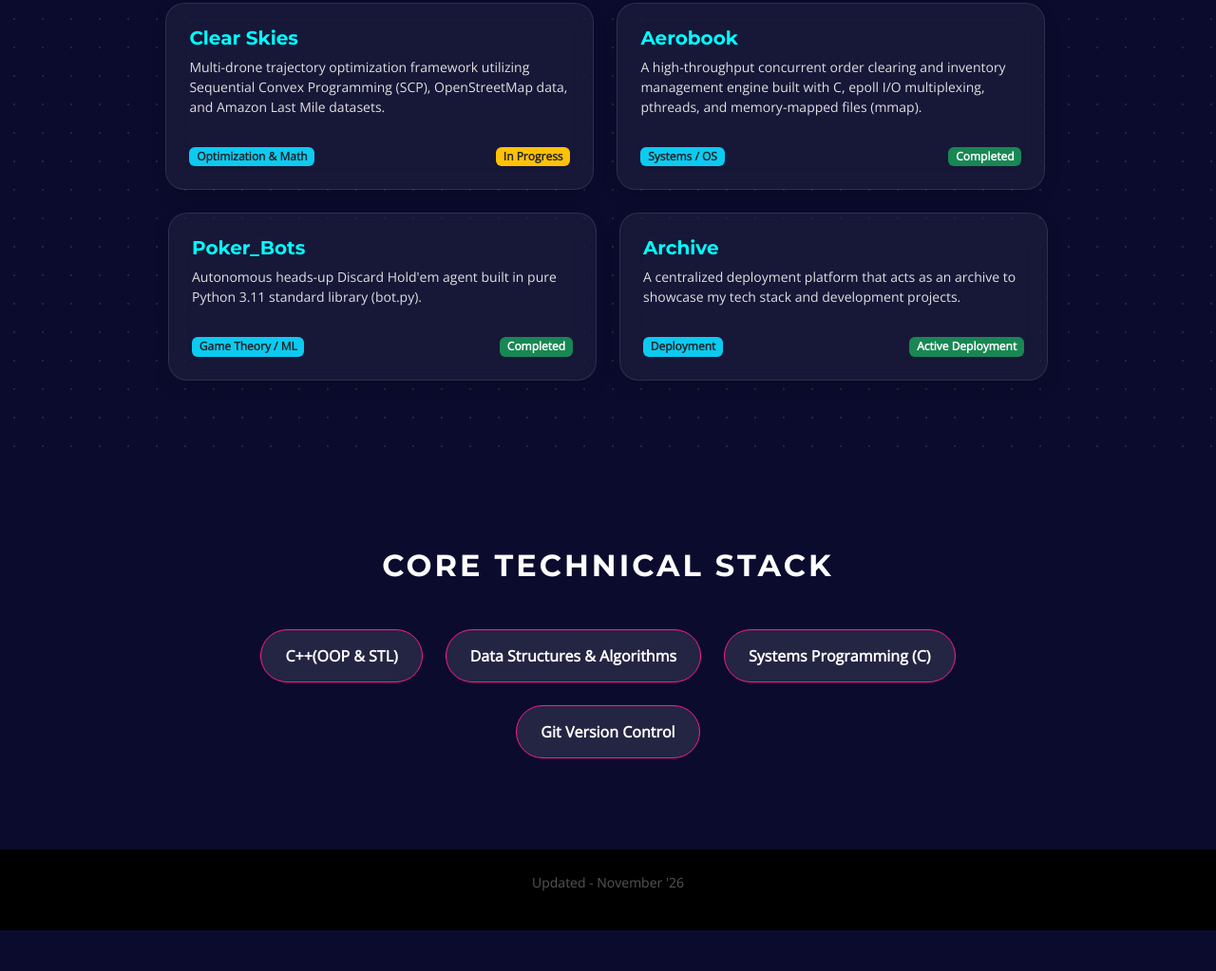
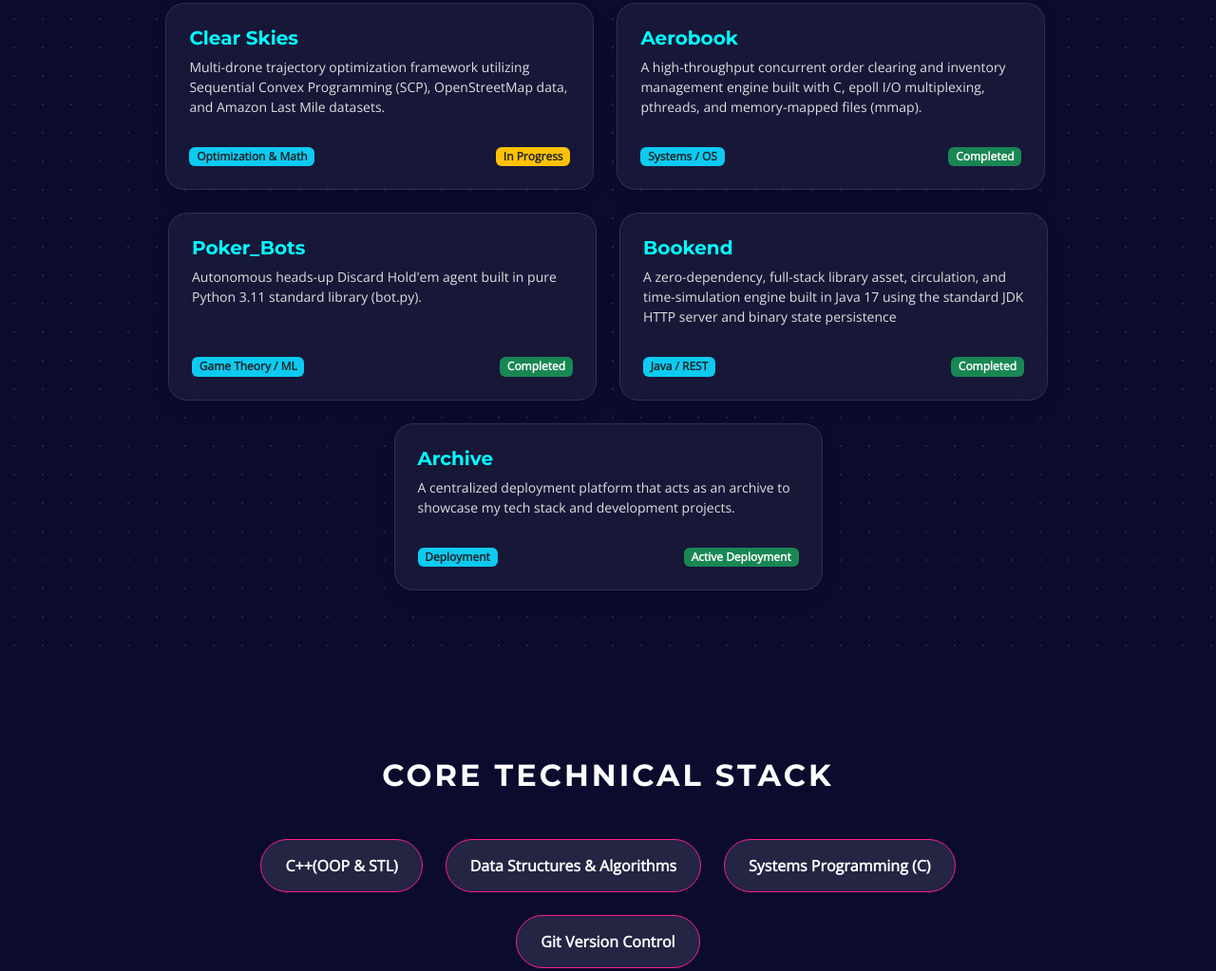
Before and after one commit to sapphireshores/Archive, a plain HTML site: page index.html in a window 1280 px wide. Shown: the part 842-1865 px from the top of the page at 95% size. Before the commit the page ends 1822 px from the top, so only its background shows below. Drawn offline with nearby package versions, Linux system fonts and the light colour scheme; a web font is replaced by a local one.

Commit message:
Update index.html

```diff
--- a/index.html
+++ b/index.html
@@ -175,6 +175,20 @@
                         </div>
                     </div>
                     </a>
+                 </div>
+                 <div class="col-md-5">
+                    <a href="https://github.com/sapphireshores/Poker_Bots" target="_blank" class="text-decoration-none text-white">
+                    <div class="card p-4 h-100 shadow d-flex flex-column justify-content-between">
+                        <div>
+                            <h5 class="fw-bold">Bookend</h5>
+                            <p class="small mt-2">A zero-dependency, full-stack library asset, circulation, and time-simulation engine built in Java 17 using the standard JDK HTTP server and binary state persistence</p>
+                        </div>
+                        <div class="mt-3 d-flex justify-content-between align-items-center">
+                            <span class="badge bg-info text-dark">Java / REST</span>
+                            <span class="badge bg-success">Completed</span>
+                        </div>
+                    </div>
+                    </a>
                 </div>
                 <div class="col-md-5">
                     <a href="https://github.com/sapphireshores/Archive" target="_blank" class="text-decoration-none text-white">
```
